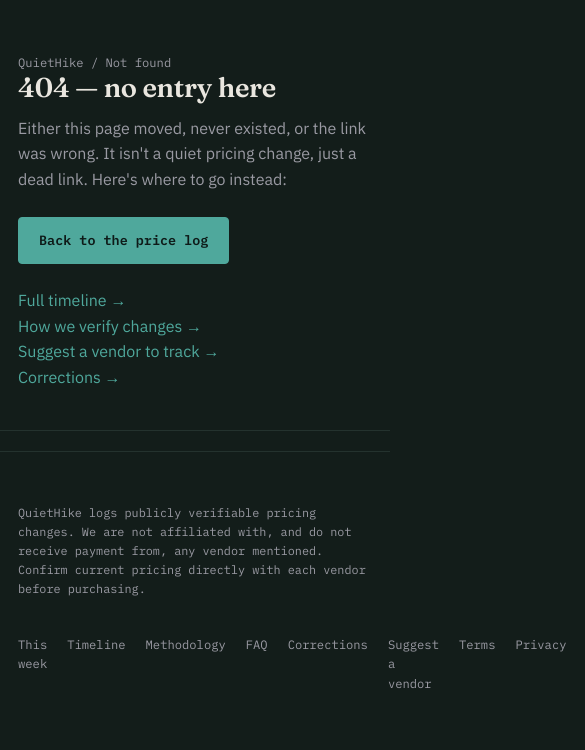
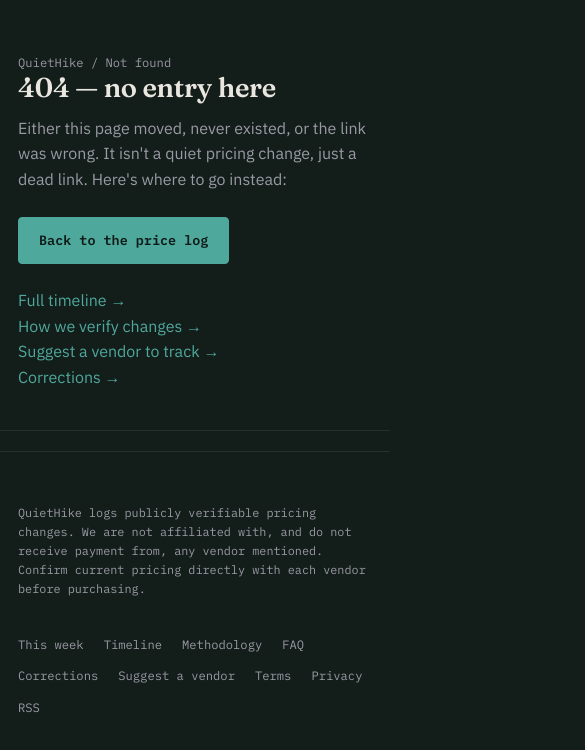
Before and after one commit to thatcodingman/quiethike, a plain HTML site: page 404.html in a window 390 px wide. Shown: the part 70-820 px from the top of the page, 585 px wide, since content can reach past the window. Drawn offline with Linux system fonts and the light colour scheme.

Commit message:
Fix horizontal scroll on mobile caused by non-wrapping footer links

```diff
--- a/quiethike-styles.css
+++ b/quiethike-styles.css
@@ -183,7 +183,7 @@
 footer { border-top: 1px solid var(--line); padding: 40px 0; margin-top: 20px; }
 .foot-grid { display: flex; justify-content: space-between; gap: 24px; flex-wrap: wrap; }
 .foot-disclosure { font-family: var(--font-mono); font-size: 0.74rem; color: var(--ink-soft); max-width: 52ch; line-height: 1.6; }
-.foot-links { display: flex; gap: 20px; }
+.foot-links { display: flex; gap: 12px 20px; flex-wrap: wrap; }
 .foot-links a { font-family: var(--font-mono); font-size: 0.76rem; color: var(--ink-soft); }
 .foot-links a:hover { color: var(--ink); }
 
```
